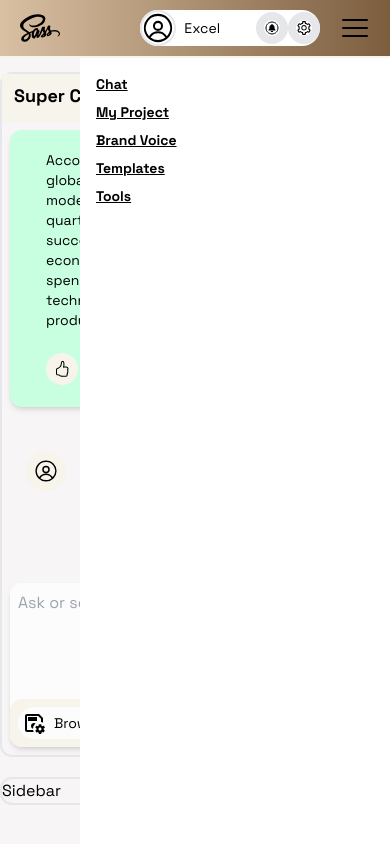
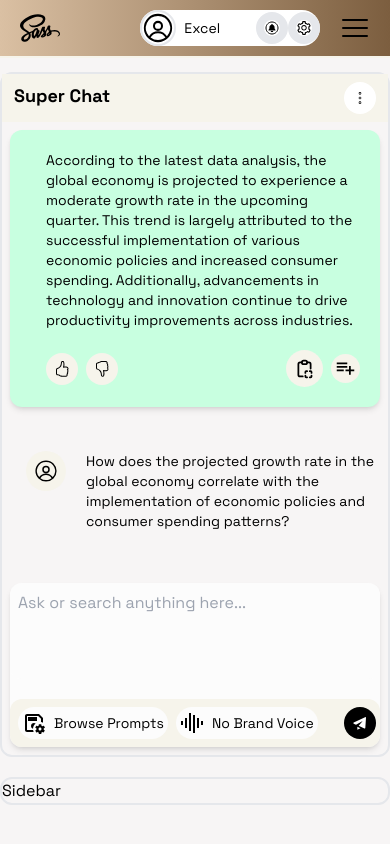
Before and after one commit to trillionclues/superai-chatbot, a Next.js app: page /chat in a window 390 px wide. Built offline with nearby package versions, Linux system fonts and the light colour scheme.

Commit message:
fixed mobile toggle

```diff
--- a/src/app/globals.css
+++ b/src/app/globals.css
@@ -24,10 +24,6 @@ body {
   background: rgb(247, 245, 245);
 }
 
-.blur {
-  backdrop-filter: blur(8px);
-}
-
 .space-grotesk-font {
   font-family: 'Space Grotesk', sans-serif;
 }
--- a/src/components/ChatCompletion/ChatQuery.tsx
+++ b/src/components/ChatCompletion/ChatQuery.tsx
@@ -1,4 +1,7 @@
-import React from 'react';
+'use client';
+
+import Link from 'next/link';
+import React, { useState } from 'react';
 import {
   IconContentSaveCogOutline,
   IconVoiceprintFill,
@@ -7,12 +10,22 @@ import {
 } from '../../../utils/icons';
 
 const ChatQuery = () => {
+  const [inputText, setInputText] = useState('');
+  const [isSubmitting, setIsSubmitting] = useState(false);
+
+  const handleSubmit = (e: React.FormEvent<HTMLFormElement>) => {};
+
   return (
-    <form className='bg-[#fcfcfc] rounded-xl w-full flex flex-col shadow-md mt-5'>
+    <form
+      className='bg-[#fcfcfc] rounded-xl w-full flex flex-col shadow-md mt-5'
+      onSubmit={handleSubmit}
+    >
       <textarea
         placeholder='Ask or search anything here...'
         className='bg-[#fcfcfc] rounded-xl w-full focus:outline-none p-2 pb-10 resize-none' // Use
         style={{ minHeight: '40px' }}
+        value={inputText}
+        onChange={(e) => setInputText(e.target.value)}
       />
       <div className='flex flex-row flex justify-between w-full rounded-xl mt-5 bg-[#F6F4EB]'>
         <div className='flex flex-row items-center justify-center space-x-2 p-2'>
@@ -31,8 +44,15 @@ const ChatQuery = () => {
             <IconHouseChimneyCrack className='w-6 h-6' />
             <p className='text-sm md:text-base'>Improve</p>
           </div>
-          <button className='flex flex-row items-center justify-center space-x-2 p-2 rounded-full bg-black cursor-pointer'>
+          <button
+            type='submit'
+            className={`text-white flex flex-row items-center justify-center space-x-2 p-2 rounded-full bg-black cursor-pointer ${
+              isSubmitting ? 'bg-gray-200' : ''
+            } `}
+            disabled={isSubmitting}
+          >
             <IconPaperPlane />
+            {/* {isSubmitting ? 'Submitting...' : 'Submit'} */}
           </button>
         </div>
       </div>
--- a/src/components/Header/MobileNav/index.tsx
+++ b/src/components/Header/MobileNav/index.tsx
@@ -19,7 +19,6 @@ const MobileNav = () => {
     };
 
     window.addEventListener('resize', updateIsMobile);
-
     return () => window.removeEventListener('resize', updateIsMobile);
   }, []);
 
@@ -38,7 +37,7 @@ const MobileNav = () => {
 
       <div
         className={`fixed top-[58px] left-[60px] right-0 bg-white bottom-0 transition-all duration-500 ease-in-out delay-150 transform overflow-hidden ${
-          isOpen ? 'translate-x-full' : ''
+          isOpen ? 'translate-x-0' : 'translate-x-full'
         }`}
       >
         <div>
```
